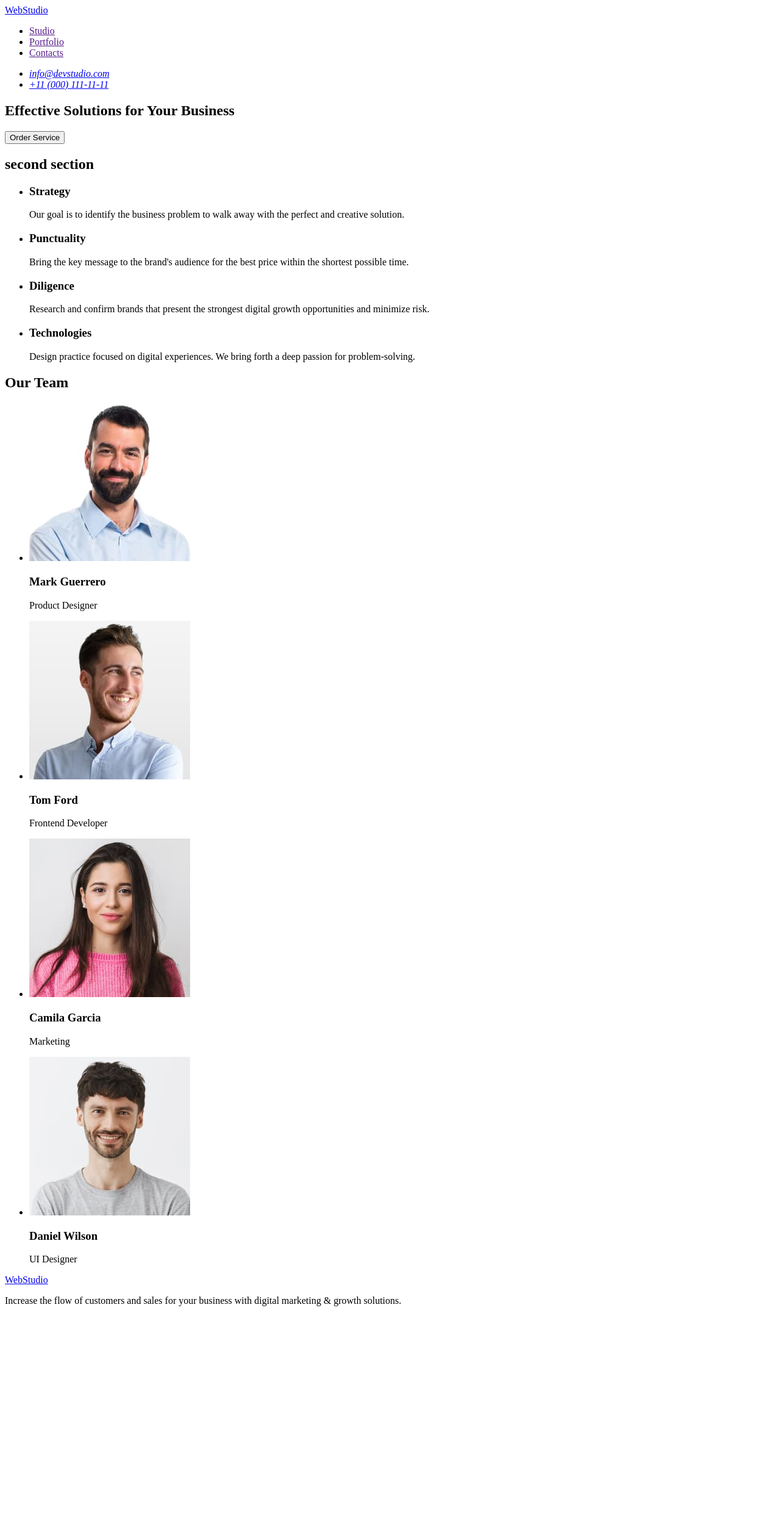
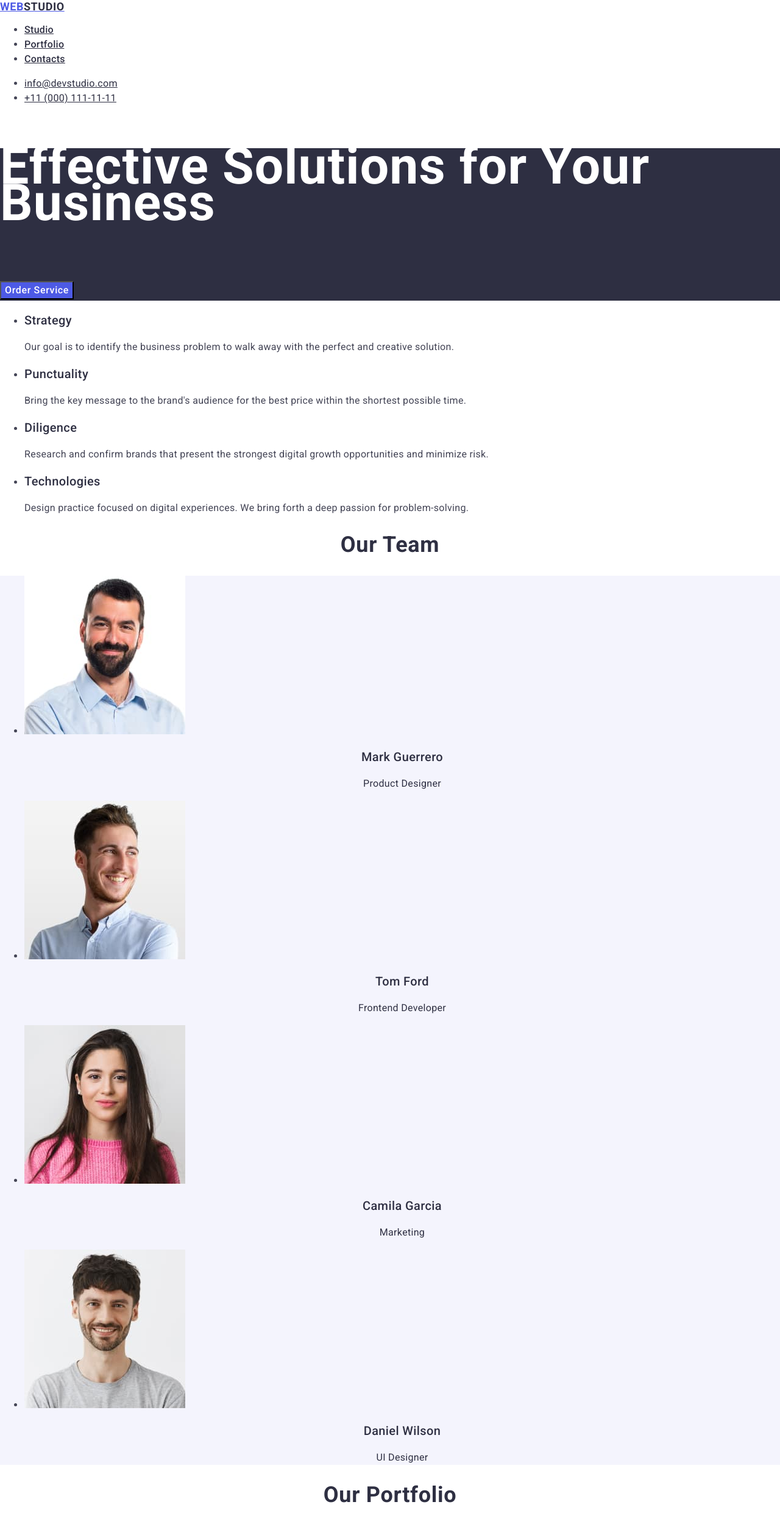
Before and after one commit to hisio13/goit-markup-hw-02, a plain HTML site: page index.html in a window 1280 px wide. Shown: the top 2499 px of the page at 61% size. Before the commit the page ends 2158 px from the top, so only its background shows below. Drawn offline with nearby package versions, Linux system fonts and the light colour scheme.

Commit message:
add initial file

```diff
--- /dev/null
+++ b/css/styles.css
@@ -0,0 +1,207 @@
+body {
+    font-family:"Roboto", sans-serif;
+    color:#434455
+}
+.header {
+
+}
+
+.header-nav {
+
+}
+
+.header-logo {
+    font-family: var(--second-family);font-weight: 700;
+    font-size: 18px;
+    line-height: 117%;
+    letter-spacing: 0.03em;
+    text-transform: uppercase;
+    color: #4D5AE5;
+
+}
+
+.header-logo span {
+  color: #2E2F42;
+}
+
+.header-menu-list {
+
+}
+
+.header-menu-item {
+        font-weight: 500;
+        font-size: 16px;
+        line-height: 150%;
+        letter-spacing: 0.02em;
+        color: #2E2F42;
+}
+
+.header-menu-item:hover, .header-menu-item:focus{
+    color:#404BBF
+}
+
+.header-contcat {
+
+}
+
+.header-contact-info {
+    font-style: normal;
+    font-size: 16px;
+    line-height: 150%;
+    letter-spacing: 0.02em;
+    color:#2E2F42
+}
+.header-contact-info:hover, .header-contact-info:focus{
+    color: #404BBF
+}
+
+.title {
+    font-weight: 700;
+    font-size: 56px;
+    line-height: 107%;
+    letter-spacing: 0.02em;
+    color: #FFFFFF;
+    background-color: #2E2F42;
+}
+
+.title-btn {
+        font-family: inherit;
+    font-weight: 500;
+        font-size: 16px;
+        line-height: 150%;
+        letter-spacing: 0.04em;
+        color: #FFFFFF;
+        background-color: #4D5AE5;
+        cursor: pointer;
+}
+.title-btn:hover, .title-btn:focus{
+    background-color: #404BBF
+}
+.visually-hidden{
+    position: absolute;
+        width: 1px;
+        height: 1px;
+        margin: -1px;
+        border: 0;
+        padding: 0;
+
+        white-space: nowrap;
+        clip-path: inset(100%);
+        clip: rect(0 0 0 0);
+        overflow: hidden;
+}
+
+.features-tytle {
+    font-weight: 500;
+        font-size: 20px;
+        line-height: 120%;
+        letter-spacing: 0.02em;
+        color: #2E2F42;
+}
+
+.features-text {
+    font-size: 16px;
+    line-height: 150%;
+    letter-spacing: 0.02em;
+    color: #434455;
+}
+.team {
+
+}
+
+.team-title {
+    font-weight: 700;
+        font-size: 36px;
+        line-height: 111%;
+        letter-spacing: 0.02em;
+        text-align: center;
+        color: #2E2F42;
+}
+
+.team-list {
+        background:#F4F4FD;
+}
+
+.team-item {
+
+}
+
+.team-img {
+
+}
+
+.team-member {
+    font-weight: 500;
+        font-size: 20px;
+        line-height: 120%;
+        letter-spacing: 0.02em;
+        text-align: center;
+        color: #2E2F42;
+}
+
+.team-text {
+        font-size: 16px;
+        line-height: 150%;
+        letter-spacing: 0.02em;
+        text-align: center;
+        color: #2E2F42;
+}
+
+.portfolio {
+
+}
+
+.portfolio-title {
+    font-weight: 700;
+        font-size: 36px;
+        line-height: 111%;
+        letter-spacing: 0.02em;
+        text-align: center;
+        color: #2E2F42;
+}
+
+.portfolio-list {
+
+}
+
+.portfolio-img {
+
+}
+
+.portfolio-item-name {
+    font-weight: 500;
+        font-size: 20px;
+        line-height: 120%;
+        letter-spacing: 0.02em;
+        color: #2E2F42;
+}
+
+.portfolio-text {
+        font-size: 16px;
+        line-height: 150%;
+        letter-spacing: 0.02em;
+        color:#434455
+}
+.footer {
+    background-color: #2E2F42;
+}
+
+.footer-logo {
+    font-family: var(--second-family);
+    font-weight: 700;
+    font-size: 18px;
+    line-height: 117%;
+    letter-spacing: 0.03em;
+    text-transform: uppercase;
+    color:#4D5AE5;
+}
+.footer-logo span {
+color:#F4F4FD
+}
+
+
+.footer-text {
+    font-size: 16px;
+    line-height: 150%;
+    letter-spacing: 0.02em;
+    color: #F4F4FD;}
--- a/index.html
+++ b/index.html
@@ -3,112 +3,209 @@
   <head>
     <meta charset="UTF-8" />
     <meta name="viewport" content="width=device-width, initial-scale=1.0" />
-    <title>Document</title>
+    <title>WebStudio</title>
+    <link rel="preconnect" href="https://fonts.googleapis.com" />
+    <link rel="preconnect" href="https://fonts.gstatic.com" crossorigin />
+    <link
+      href="https://fonts.googleapis.com/css2?family=Raleway:wght@700&family=Roboto:wght@400;500;700&display=swap"
+      rel="stylesheet"
+    />
+    <link
+      rel="stylesheet"
+      href="https://cdnjs.cloudflare.com/ajax/libs/modern-normalize/3.0.1/modern-normalize.min.css"
+      integrity="sha512-q6WgHqiHlKyOqslT/lgBgodhd03Wp4BEqKeW6nNtlOY4quzyG3VoQKFrieaCeSnuVseNKRGpGeDU3qPmabCANg=="
+      crossorigin="anonymous"
+      referrerpolicy="no-referrer"
+    />
+    <link rel="stylesheet" href="./css/styles.css" />
   </head>
   <body>
-    <header>
-      <nav>
-        <a href="./index.html">WebStudio</a>
-        <ul>
-          <li><a href="">Studio</a></li>
-          <li><a href="">Portfolio</a></li>
-          <li><a href="">Contacts</a></li>
+    <header class="header">
+      <nav class="header-nav">
+        <a class="header-logo" href="./index.html"> Web<span>Studio</span></a>
+        <ul class="header-menu-list">
+          <li><a class="header-menu-item" href="">Studio</a></li>
+          <li><a class="header-menu-item" href="">Portfolio</a></li>
+          <li><a class="header-menu-item" href="">Contacts</a></li>
         </ul>
       </nav>
-      <address>
+      <address class="header-contcat">
         <ul>
-          <li><a href="mailto:info@devstudio.com">info@devstudio.com</a></li>
-          <li><a href="tel:+110001111111">+11 (000) 111-11-11</a></li>
+          <li>
+            <a class="header-contact-info" href="mailto:info@devstudio.com"
+              >info@devstudio.com</a
+            >
+          </li>
+          <li>
+            <a class="header-contact-info" href="tel:+110001111111"
+              >+11 (000) 111-11-11</a
+            >
+          </li>
         </ul>
       </address>
     </header>
     <main>
-      <section>
+      <section class="title">
         <h1>Effective Solutions for Your Business</h1>
-        <button type="button">Order Service</button>
+        <button type="button" class="title-btn">Order Service</button>
       </section>
-      <section>
-        <h2>second section</h2>
+      <section class="features">
+        <h2 class="visually-hidden">Features</h2>
         <ul>
           <li>
-            <h3>Strategy</h3>
-            <p>
+            <h3 class="features-tytle">Strategy</h3>
+            <p class="features-text">
               Our goal is to identify the business problem to walk away with the
               perfect and creative solution.
             </p>
           </li>
           <li>
-            <h3>Punctuality</h3>
-            <p>
+            <h3 class="features-tytle">Punctuality</h3>
+            <p class="features-text">
               Bring the key message to the brand's audience for the best price
               within the shortest possible time.
             </p>
           </li>
           <li>
-            <h3>Diligence</h3>
-            <p>
+            <h3 class="features-tytle">Diligence</h3>
+            <p class="features-text">
               Research and confirm brands that present the strongest digital
               growth opportunities and minimize risk.
             </p>
           </li>
           <li>
-            <h3>Technologies</h3>
-            <p>
+            <h3 class="features-tytle">Technologies</h3>
+            <p class="features-text">
               Design practice focused on digital experiences. We bring forth a
               deep passion for problem-solving.
             </p>
           </li>
         </ul>
       </section>
-      <section>
-        <h2>Our Team</h2>
-        <ul>
-          <li>
+      <section class="team">
+        <h2 class="team-title">Our Team</h2>
+        <ul class="team-list">
+          <li class="team-item">
             <img
               src="./images/team-member-1.jpg"
               alt="man with a beard"
               width="264"
               height="260"
+              class="team-img"
             />
-            <h3>Mark Guerrero</h3>
-            <p>Product Designer</p>
+            <h3 class="team-member">Mark Guerrero</h3>
+            <p class="team-text">Product Designer</p>
           </li>
-          <li>
+          <li class="team-item">
             <img
               src="./images/team-member-2.jpg"
               alt="man with a short beard"
               width="264"
               height="260"
+              class="team-img"
             />
-            <h3>Tom Ford</h3>
-            <p>Frontend Developer</p>
+            <h3 class="team-member">Tom Ford</h3>
+            <p class="team-text">Frontend Developer</p>
           </li>
-          <li>
+          <li class="team-item">
             <img
               src="./images/team-member-3.jpg"
               alt="woman in a pink blouse"
               width="264"
               height="260"
+              class="team-img"
             />
-            <h3>Camila Garcia</h3>
-            <p>Marketing</p>
+            <h3 class="team-member">Camila Garcia</h3>
+            <p class="team-text">Marketing</p>
           </li>
-          <li>
+          <li class="team-item">
             <img
               src="./images/team-member-4.jpg"
               alt="man in a grey t-shirt"
               width="264"
               height="260"
+              class="team-img"
             />
-            <h3>Daniel Wilson</h3>
-            <p>UI Designer</p>
+            <h3 class="team-member">Daniel Wilson</h3>
+            <p class="team-text">UI Designer</p>
+          </li>
+        </ul>
+      </section>
+      <section class="portfolio">
+        <h2 class="portfolio-title">Our Portfolio</h2>
+        <ul class="portfolio-list">
+          <li portfolio-item>
+            <img
+              src="./images/our-portfolio-1.jpg"
+              alt="banking-app"
+              class="portfolio-img"
+              width="360"
+              height="300"
+            />
+            <h3 class="portfolio-item-name">Banking App</h3>
+            <p class="portfolio-text">App</p>
+          </li>
+          <li portfolio-item>
+            <img
+              src="./images/our-portfolio-2.jpg"
+              alt="payment using phone"
+              class="portfolio-img"
+              width="360"
+              height="300"
+            />
+            <h3 class="portfolio-item-name">Cashless Payment</h3>
+            <p class="portfolio-text">Marketing</p>
+          </li>
+          <li portfolio-item>
+            <img
+              src="./images/our-portfolio-3.jpg"
+              alt="laptop and phone"
+              class="portfolio-img"
+              width="360"
+              height="300"
+            />
+            <h3 class="portfolio-item-name">Meditation App</h3>
+            <p class="portfolio-text">App</p>
+          </li>
+          <li portfolio-item>
+            <img
+              src="./images/our-portfolio-4.jpg"
+              alt="phone with GPS"
+              class="portfolio-img"
+              width="360"
+              height="300"
+            />
+            <h3 class="portfolio-item-name">Taxi Service</h3>
+            <p class="portfolio-text">Marketing</p>
+          </li>
+          <li portfolio-item>
+            <img
+              src="./images/our-portfolio-5.jpg"
+              alt="phones with pretty wallpapers"
+              class="portfolio-img"
+              width="360"
+              height="300"
+            />
+            <h3 class="portfolio-item-name">Screen Illustrations</h3>
+            <p class="portfolio-text">Design</p>
+          </li>
+          <li portfolio-item>
+            <img
+              src="./images/our-portfolio-6.jpg"
+              alt="woman looking in to the phone"
+              class="portfolio-img"
+              width="360"
+              height="300"
+            />
+            <h3 class="portfolio-item-name">Online Courses</h3>
+            <p class="portfolio-text">Marketing</p>
           </li>
         </ul>
       </section>
     </main>
-    <footer>
-      <a href="./index.html">WebStudio</a>
-      <p>
+    <footer class="footer">
+      <a href="./index.html" class="footer-logo">Web<span>Studio</span></a>
+      <p class="footer-text">
         Increase the flow of customers and sales for your business with digital
         marketing & growth solutions.
       </p>
```
Also changed, not shown: images/our-portfolio-1.jpg (added), images/our-portfolio-2.jpg (added), images/our-portfolio-3.jpg (added), images/our-portfolio-4.jpg (added), images/our-portfolio-5.jpg (added), images/our-portfolio-6.jpg (added).
